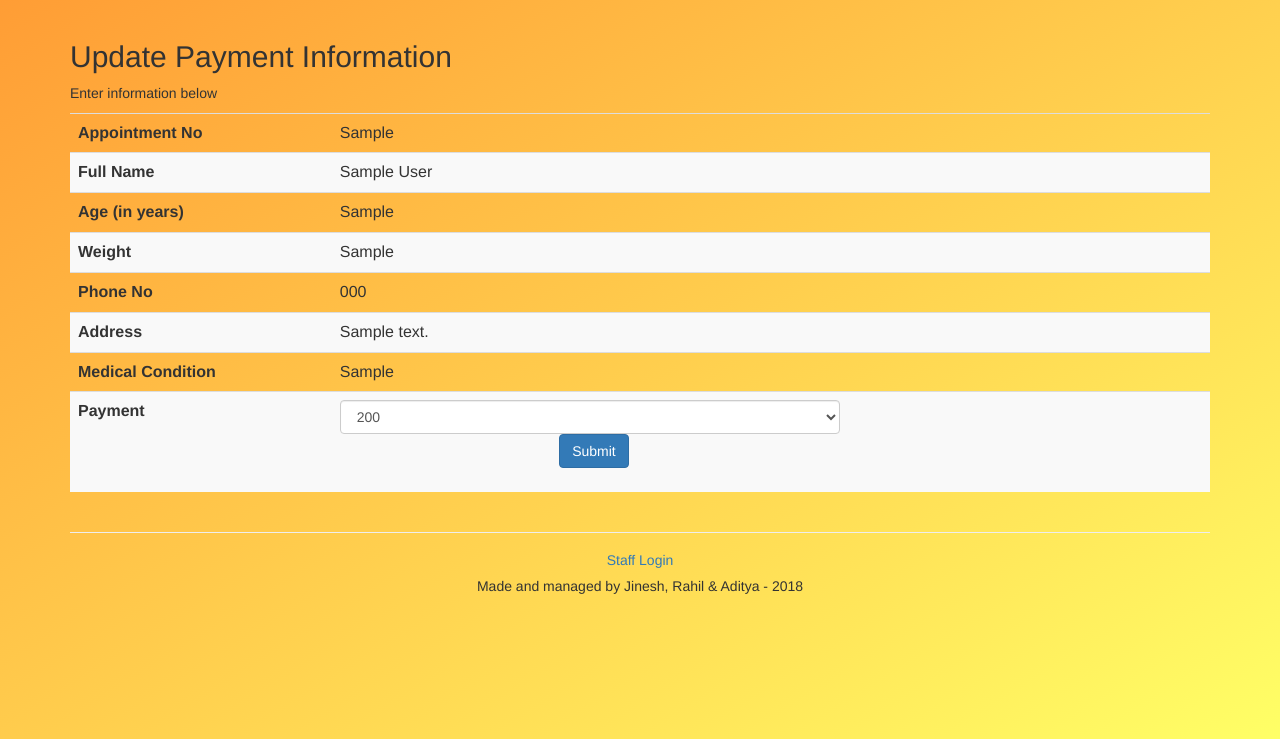
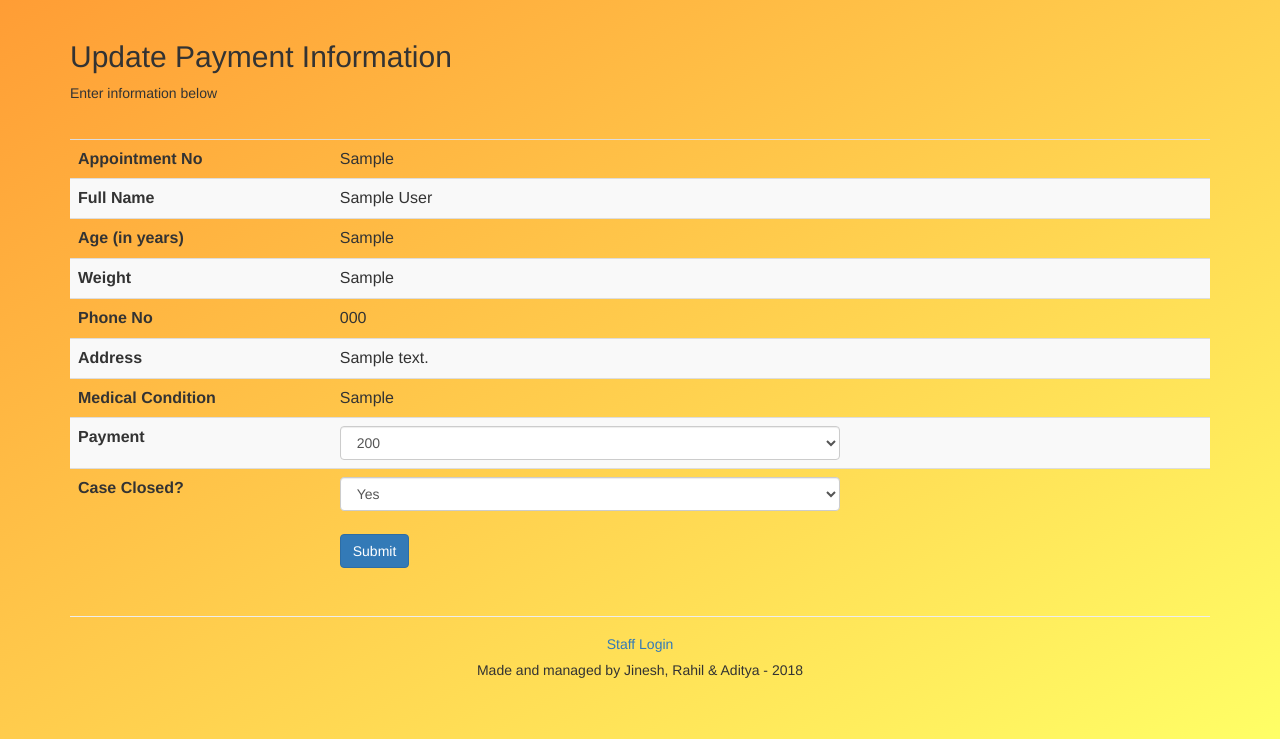
Before and after one commit to HakiNishi/Hospital-Management, a PHP site: the page made by payment.php in a window 1280 px wide. Shown: the part 61-800 px from the top of the page. Run offline with PHP 8.4, Linux system fonts and the light colour scheme; tables that the repository leaves empty or names only in its code hold one stand-in row (values such as "Sample post").

Commit message:
case closed part added

```diff
--- a/all_appointments.php
+++ b/all_appointments.php
@@ -26,9 +26,10 @@
 				<tr>
 				<th><center>Appointment No</center></th>
 				<th><center>Patient's Full Name</center></th>
-				<th><center>Medical Condition</center></th>
+				<!-- <th><center>Medical Condition</center></th> -->
 				<th><center>Doctor Needed</center></th>
 				<th><center>Payment Amount</center></th>
+				<th><center>Case Closed?</center></th>
 				</tr>
 				</thead>
 <?php
@@ -49,9 +50,10 @@
 		echo "<tr class=\"" . $status . "\"> ";
 		echo "$link". $row['appointment_no'] . "$endingTag";
 		echo "$link" . $row['full_name'] . "$endingTag";
-		echo "$link" . $row['medical_condition'] . "$endingTag";
+		// echo "$link" . $row['medical_condition'] . "$endingTag";
 		echo "$link" . $row['speciality'] . "$endingTag";
 		echo "$link" . $row['payment_amount'] . "$endingTag";
+		echo "$link" . $row['case_closed'] . "$endingTag";
 		echo "</tr>";
 	}
 ?>
--- a/header.php
+++ b/header.php
@@ -25,7 +25,7 @@
               </li>
               <?php
                 if (isset($_SESSION['username'])) {
-                    echo '<a href="logout.php" style="align-items: right;"> <button class="btn btn-secondary" >Logout
+                    echo '<a href="logout.php" style="align-items: right;"> <button class="btn btn-danger" >Logout
                   </button></a>';
                 }
               ?>
--- a/library.php
+++ b/library.php
@@ -190,7 +190,7 @@
         }
     }
 
-    function update_appointment_info($appointment_no_unsafe, $column_name_unsafe, $data_unsafe)
+    function update_appointment_info($appointment_no_unsafe, $column_name_unsafe, $data_unsafe, $case_unsafe='no')
     {
         global $connection;
 
@@ -199,10 +199,11 @@
         $appointment_no = (int) secure($appointment_no_unsafe);
         $column_name = secure($column_name_unsafe);
         $data = secure($data_unsafe);
+        $case = secure($case_unsafe);
 
         if ($column_name == 'payment_amount') {
             $data = (int) $data;
-            $sql = "UPDATE `appointments` SET `payment_amount` = '$data', `case_closed` = 'no' WHERE `appointment_no` = $appointment_no";
+            $sql = "UPDATE `appointments` SET `payment_amount` = '$data', `case_closed` = '$case' WHERE `appointment_no` = $appointment_no";
         } else {
             $sql = "UPDATE appointments SET $column_name = '$data' WHERE appointment_no = $appointment_no;";
         }
@@ -230,7 +231,7 @@
     {
         global $connection;
 
-        return $connection->query('SELECT appointment_no, full_name,speciality, medical_condition, payment_amount FROM patient_info, appointments where patient_info.patient_id = appointments.patient_id');
+        return $connection->query("SELECT appointment_no, full_name,speciality, case_closed, payment_amount FROM patient_info, appointments where patient_info.patient_id = appointments.patient_id");
     }
 
     function getAllPatientDetail($appointment_no)
--- a/payment.php
+++ b/payment.php
@@ -26,7 +26,7 @@
 
 
   if(isset($_POST['payment'])){
-      $i = update_appointment_info($_POST['appointment_no'], 'payment_amount', $_POST['payment']);
+      $i = update_appointment_info($_POST['appointment_no'], 'payment_amount', $_POST['payment'], $_POST['case']);
       if($i==1){
         echo "<script type='text/javascript'>window.location = 'all_appointments.php'</script>";
       }
@@ -55,19 +55,30 @@
 
     echo "$link Medical Condition $mid" . $row['medical_condition'] . "$endingTag";
 
+    echo "<form action='payment.php' method='post'>";
 
-    echo "$link Payment $mid" . "<form action='payment.php' method='post'>
-
+    echo "$link Payment $mid" . "
 
           <select required value=1 class ='form-control' name='payment' style='width: 500;'>
                 <option value='200' class='option'>200</option>
                 <option value='500' class='option'>500</option>
                 <option value='900' class='option'>900</option>
           </select>
-<input type='number' style='visibility: hidden; width; 1px;' name=\"appointment_no\" value =" . $appointment_no . ">
 
-    <input type='submit' class='btn btn-primary'></form>" . "$endingTag";
+    " . "$endingTag";
 
+    echo "<input type='number' style='visibility: hidden; width; 1px;' name=\"appointment_no\" value =" . $appointment_no . ">";
+
+    echo "$link Case Closed? $mid" . "
+
+          <select required value=1 class ='form-control' name='case' style='width: 500;'>
+                <option value='yes' class='option'>Yes</option>
+                <option value='no' class='option'>No</option>
+          </select>
+            <br/>
+          <input type='submit' class='btn btn-primary'></form>
+
+    " . "$endingTag";
 
     echo "</tr>";
 
```
